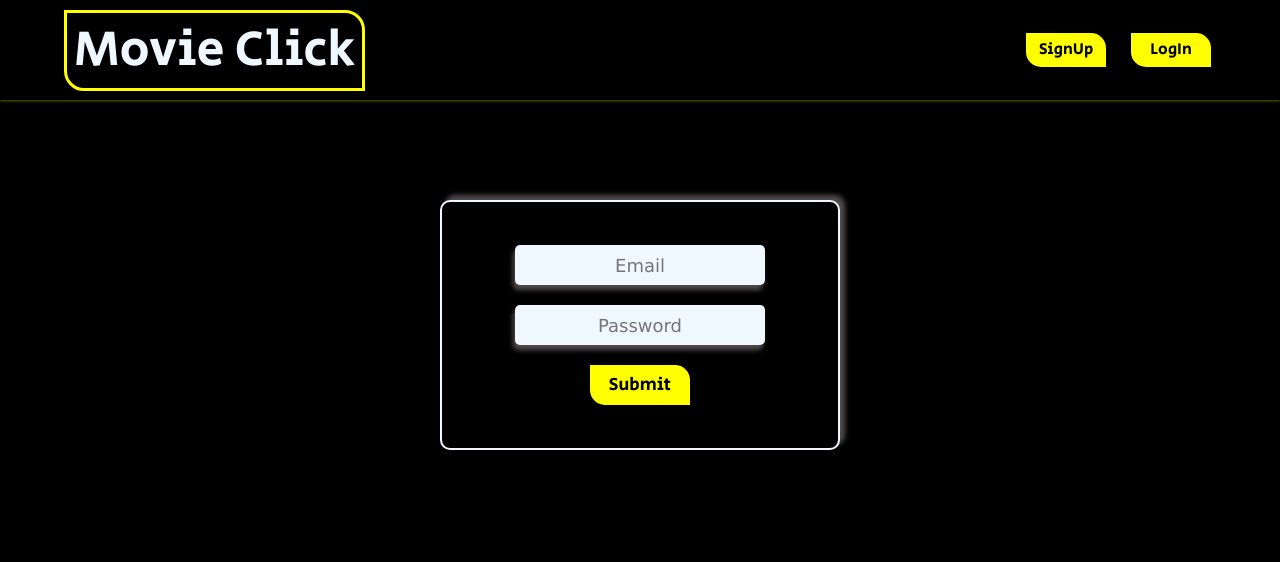
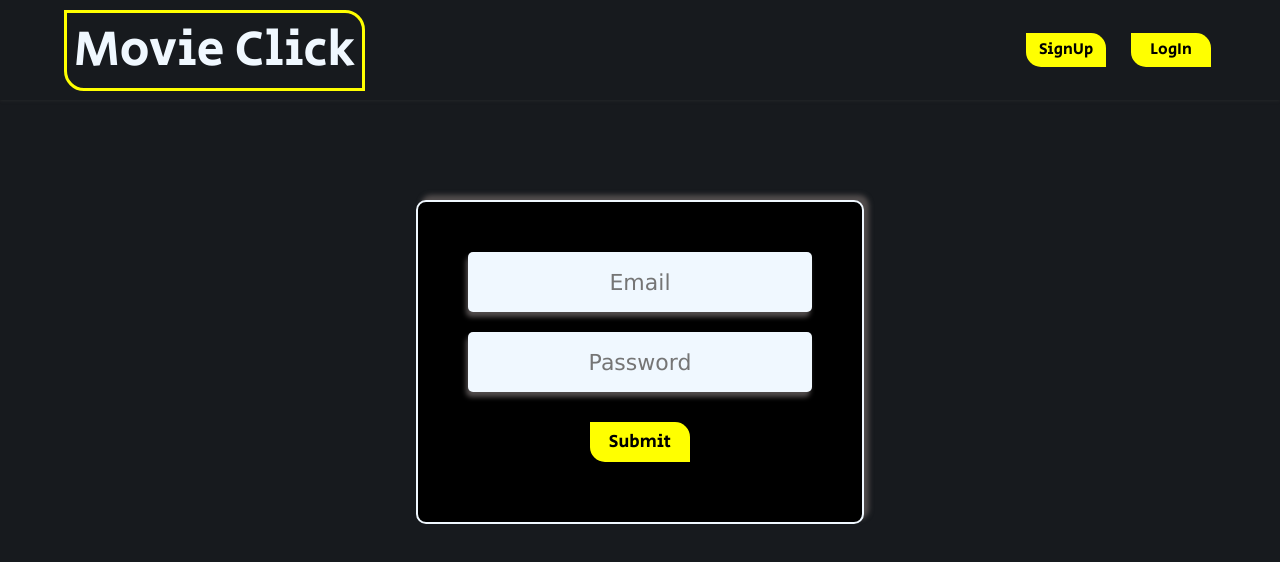
Before and after one commit to Prabin535/MovieClick, a React (Create React App) app: page /LogIn in a window 1280 px wide. Shown: the top 562 px of the page. Built offline with nearby package versions, Linux system fonts and the light colour scheme; no server answers.

Commit message:
Fixed Login & Signup Screen

```diff
--- a/src/Component/MovieWebsite/LogIn.jsx
+++ b/src/Component/MovieWebsite/LogIn.jsx
@@ -1,46 +1,71 @@
-import React from 'react'
-import { useState } from 'react'
-import {signInWithEmailAndPassword} from "firebase/auth"
-import {toast} from "react-toastify"
-import { auth } from '../Api/Firebase/FirebaseApi'
-import {useNavigate} from "react-router-dom"
+import React from "react";
+import { useState } from "react";
+import { signInWithEmailAndPassword } from "firebase/auth";
+import { toast } from "react-toastify";
+import { auth } from "../Api/Firebase/FirebaseApi";
+import { useNavigate } from "react-router-dom";
 
 const LogIn = () => {
+  let navigate = useNavigate();
+  let [password, setPassword] = useState();
+  let [email, setEmail] = useState();
 
-  let navigate=useNavigate();
-  let [password,setPassword]=useState();
-  let [email,setEmail]=useState();
-
-  async function logInData(e){
+  async function logInData(e) {
     e.preventDefault();
     try {
-      let userData= await signInWithEmailAndPassword(auth,email,password);
+      let userData = await signInWithEmailAndPassword(auth, email, password);
       console.log(userData.user);
-      if(userData.user.emailVerified===true){
-        signInWithEmailAndPassword(auth,email,password);
+      if (userData.user.emailVerified === true) {
+        signInWithEmailAndPassword(auth, email, password);
         toast.success(`Logged in as ${email}`);
         navigate("/");
         window.location.reload();
+      } else {
+        toast.error(`Please verify your email address ${userData.user.email}`);
       }
-      else{
-        toast.error(`Please verify your email address ${userData.user.email}`)
-      }
-
     } catch (error) {
       console.log(error);
-      toast.error("Email Id and password doesn't match")
+      toast.error("Email Id and password doesn't match");
     }
   }
 
   return (
-    <div className='loginForm'>
+    <div className="loginContainer">
+      <div className="loginForm">
         <form onSubmit={logInData}>
-        <div><input type="text" placeholder='Email' name="" id="" className='inputTag' onChange={(e)=>{setEmail(e.target.value)}}/></div>
-        <div><input type="text" placeholder='Password' name="" id=""  className='inputTag' onChange={(e)=>{setPassword(e.target.value)}}/></div>
-          <div className='button'><button className='submitBtn'>Submit</button></div>
+          <div className="loginWrapper">
+            <div>
+              <input
+                type="text"
+                placeholder="Email"
+                name=""
+                id=""
+                className="inputTag"
+                onChange={(e) => {
+                  setEmail(e.target.value);
+                }}
+              />
+            </div>
+            <div>
+              <input
+                type="text"
+                placeholder="Password"
+                name=""
+                id=""
+                className="inputTag"
+                onChange={(e) => {
+                  setPassword(e.target.value);
+                }}
+              />
+            </div>
+            <div className="button">
+              <button className="submitBtn">Submit</button>
+            </div>
+          </div>
         </form>
+      </div>
     </div>
-  )
-}
+  );
+};
 
-export default LogIn
+export default LogIn;
--- a/src/Component/MovieWebsite/MovieCard.jsx
+++ b/src/Component/MovieWebsite/MovieCard.jsx
@@ -4,8 +4,9 @@ import { useState } from "react";
 import { Link } from "react-router-dom";
 import DotLoader from "react-spinners/DotLoader";
 import { AiFillStar } from "react-icons/ai";
+import BrokenImg from '../../Images/BrokenImg.svg'
 
-const override = { margin: "150px auto" , backgroundColor:"transparent" };
+const override = { margin: "150px auto", backgroundColor: "transparent" };
 
 export default function Card(props) {
   let item = props.item;
@@ -37,19 +38,25 @@ export default function Card(props) {
           to={`/movie/${item.id}`}
         >
           <div className="movieCards">
-            <img
-              src={`https://image.tmdb.org/t/p/original${
-                item && item.poster_path
-              }`}
-              alt="MovieImage"
-              className="movieImage"
-            />
+            {item?.poster_path ? (
+              <img
+                src={`https://image.tmdb.org/t/p/original${item.poster_path}`}
+                alt="MovieImage"
+                className="movieImage"
+              />
+            ) : (
+              <img
+                src={BrokenImg}
+                alt="MovieImage"
+                className="movieImage"
+              />
+            )}
             <div className="movieDetails">
               <div className="movieTitle">{item && item.original_title}</div>
               <div className="movieReleseRating">
                 <span className="movieRelese">{item && item.release_date}</span>
                 <span className={getClass(item.vote_average)}>
-                  {item && Math.floor(item.vote_average*10)}%
+                  {item && Math.floor(item.vote_average * 10)}%
                 </span>
               </div>
             </div>
--- a/src/Component/MovieWebsite/MovieClick.css
+++ b/src/Component/MovieWebsite/MovieClick.css
@@ -3,7 +3,6 @@
     margin: 0px;
     padding: 0px;
     font-family: 'Secular One', sans-serif;
-    background-color: black;
     scrollbar-width: none;
 }
 *::-webkit-scrollbar{
@@ -12,8 +11,8 @@
 
 #header{
     min-height: 100px;
-    background-color: black;
-    box-shadow: 0px 1px 3px #fffc005e;
+    background-color: #171a1e;
+    box-shadow: 0px 1px 3px #3b3b395e;
     position: sticky;
     top: 0px;
     z-index: 10;
@@ -126,9 +125,9 @@ span{
 
 #section1{
     width: 100%;
-    height: 100%;
+    min-height: 100vh;
     margin: 0px auto;
-    background-color: transparent;
+    background-color: rgb(23, 26, 30);
     display: flex;
     justify-content: center;
     align-items: center;
@@ -223,32 +222,55 @@ span{
     background-color: transparent;
 }
 .signupForm{
-    margin: 100px auto;
-    width: 500px;
-    height: 400px;
+    width: 45%;
+    padding: 50px;
     background-color: black;
     border: 2px solid aliceblue;
     border-radius: 10px;
     box-shadow: 5px -5px 5px rgb(82, 77, 77);
-    display: grid;
+    display: flex;
     align-items: center;
     justify-content: center;
 }
+.loginContainer{
+    background-color: #171a1e;
+    width: 100%;
+    height: 100vh;
+    padding-block-start: 100px;
+    position: fixed;
+    display: flex;
+    align-items: flex-start;
+    justify-content: center;
+}
+.loginWrapper,.signupWrapper{
+    display: flex;
+    align-items: center;
+    justify-content: center;
+    flex-direction: column;
+    gap: 20px;
+}
+.loginWrapper div,.signupWrapper div{
+    width: 100%;
+    height: 100%;
+}
 form{
-    background-color: yellow;
-    z-index: 20;
+    /* z-index: 20; */
+    display: flex;
+    flex-flow: column;
+    height: 100%;
+    width: 100%;
 }
 .inputTag{
-    width: 250px;
-    height: 40px;
+    width: 100%;
+    height: 60px;
     padding: 5px;
-    margin: 10px;
     border-radius: 5px;
     text-align: center;
     border: none;
+    outline: none;
     background-color: aliceblue;
-    box-shadow: -2px 5px 5px rgb(82, 77, 77);
-    font-size: 18px;
+    box-shadow:  -2px 5px 5px rgb(82, 77, 77);
+    font-size: 22px;
     font-family: Verdana, Geneva, Tahoma, sans-serif;
 }
 .submitBtn{
@@ -273,19 +295,22 @@ form{
     align-items: center;
 }
 .loginForm{
-    margin: 100px auto;
-    width: 400px;
-    height: 250px;
+    width: 35%;
+    padding: 50px;
     background-color: black;
     border-radius: 10px;
     border: 2px solid aliceblue;
     box-shadow: 5px -5px 5px rgb(82, 77, 77);
-    display: grid;
+    align-self: flex-start;
+    display: flex;
     align-items: center;
     justify-content: center;
 }
 .contentLogin{
     width: 100%;
+    height: 100%;
+    padding-block-end:10vh ;
+    background-color: #171a1e;
 }
 .content{
     width: 100%;
@@ -321,13 +346,12 @@ form{
 }
 .searchSection{
     width: 100vw;
-    /* height: 620px; */
-    height: 86.3vh;
-    margin: 0px auto;
+    height: 100vh;
+    position: fixed;
+    top: 0px;
     background: url(../../../public/Background.jpg);
-    /* background: linear-gradient(to right, rgb(40, 41, 40) 0%, rgb(62, 62, 62) 100%); */
     box-shadow: inset 0px 5px 150px rgb(91, 96, 97);
-    display: grid;
+    display: flex;
     align-items:center;
 }
 .searchContent{
@@ -480,6 +504,7 @@ ul{
     text-transform: uppercase;
     padding: 10px;
     color:white;
+    padding-block-end: 100px;
 }
 .moviesHome{
     width: 100%;
--- a/src/Component/MovieWebsite/Navbar.jsx
+++ b/src/Component/MovieWebsite/Navbar.jsx
@@ -3,7 +3,7 @@ import Header from "./Header";
 import { Link } from "react-router-dom";
 import { useDispatch, useSelector } from "react-redux";
 import { disapatchdata } from "../../Redux/Action";
-import { RxCross2 } from 'react-icons/rx';
+import { RxCross1 } from 'react-icons/rx';
 
 // import { useContext } from "react";
 // import { userContext } from "../Api/Firebase/AuthContext";
@@ -50,7 +50,7 @@ export default function Navbar() {
                 className="nav-searchInputTag"
                 onChange={(e)=>setDatachange(e.target.value)}
               />
-              <RxCross2 onClick={()=>setDatachange('')} size={25} style={{position:'absolute',right:'10px',backgroundColor: 'transparent', display: `${datachange? 'block':'none'}`}}/>
+              <RxCross1 onClick={()=>setDatachange('')} size={25} style={{position:'absolute',right:'10px',backgroundColor: 'transparent', display: `${datachange? 'block':'none'}`}}/>
             </div>
 
           </div>
```
Also changed, not shown: src/Component/MovieWebsite/NormalContent.jsx (+7 -47 lines), src/Component/MovieWebsite/SignUp.jsx (+93 -35 lines), src/Images/BrokenImg.svg (added).
